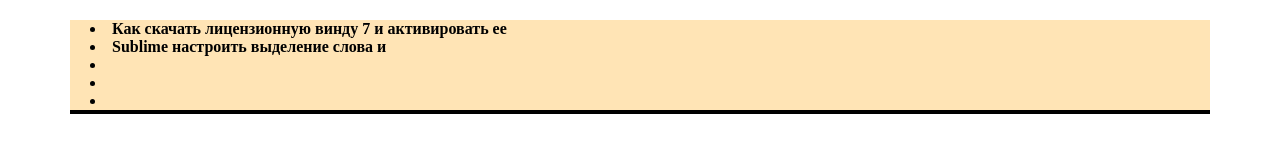
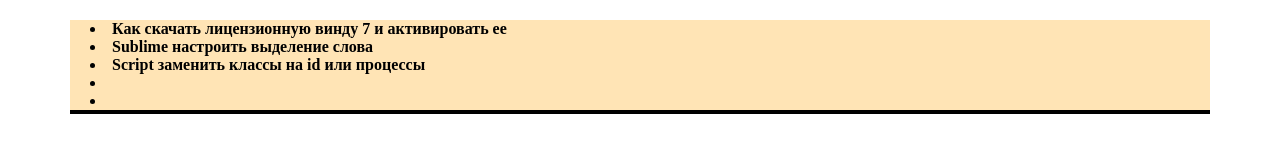
Before and after one commit to Butek1/Butek1.github.io, a plain HTML site: page index.html in a window 1280 px wide. Drawn offline with Linux system fonts and the light colour scheme.

Commit message:
Быстрое

```diff
--- a/index.html
+++ b/index.html
@@ -19,8 +19,8 @@
 	<div>
 
 		<li>Как скачать лицензионную винду 7 и активировать ее</li>
-		<li>Sublime настроить выделение слова и </li>
-		<li></li>
+		<li>Sublime настроить выделение слова</li>
+		<li>Script заменить классы на id или процессы</li>
 		<li></li>
 		<li></li>
 
```
